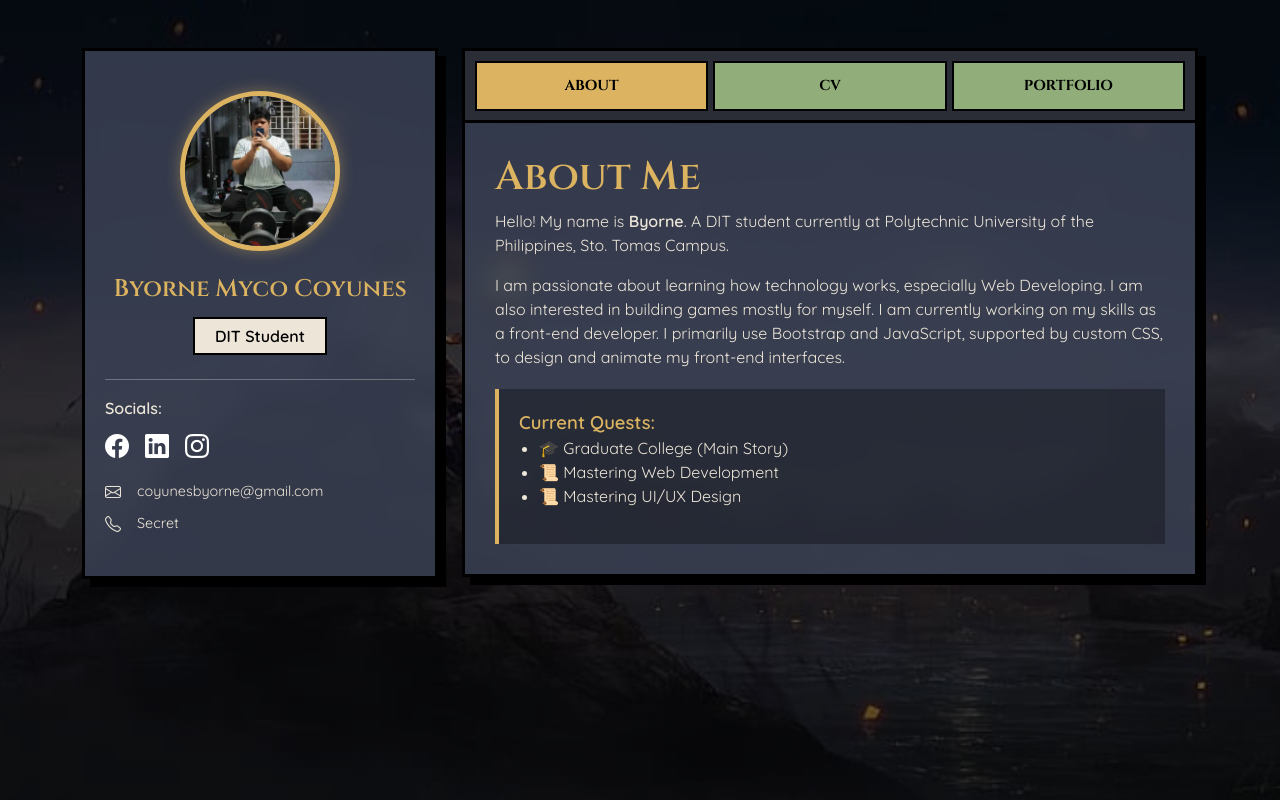
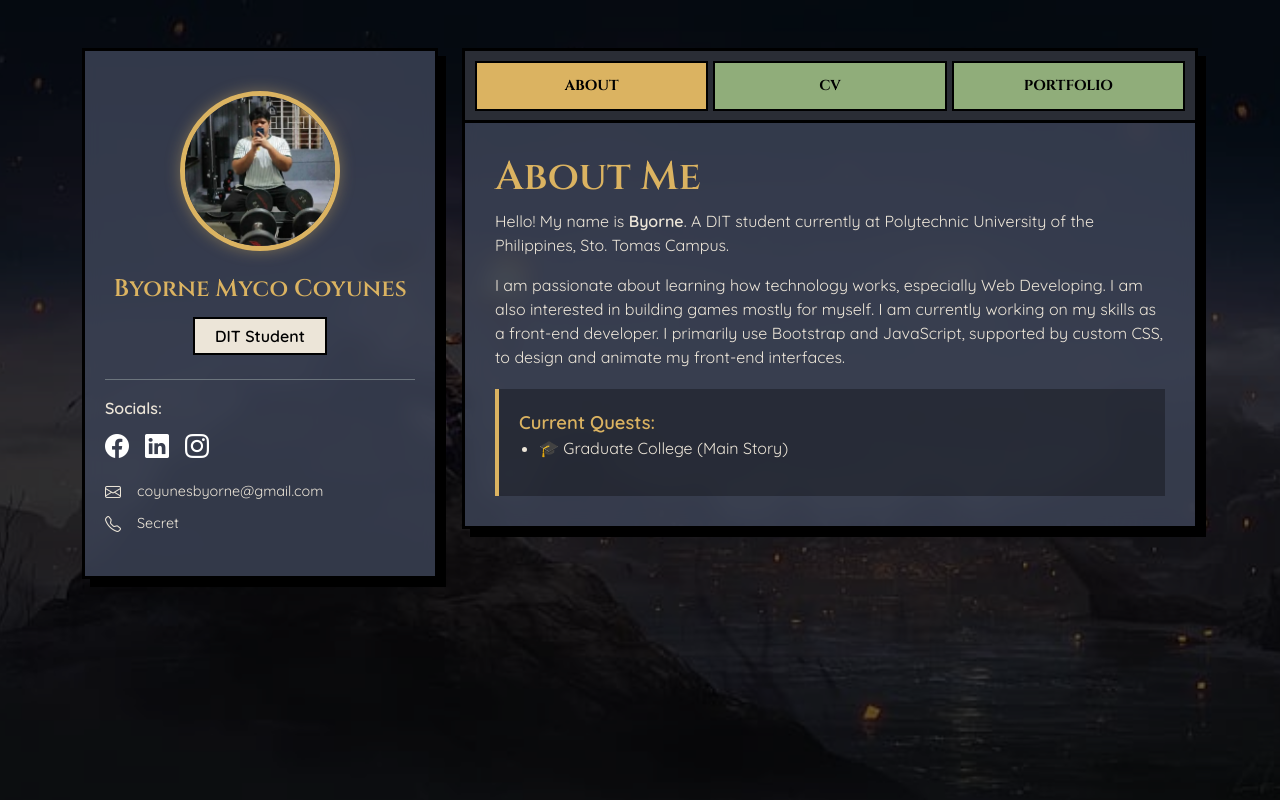
Before and after one commit to Byokuu/Byokuu.github.io, a plain HTML site: page index.html in a window 1280 px wide. Drawn offline with nearby package versions, Linux system fonts and the light colour scheme.

Commit message:
Profile Update

```diff
--- a/index.html
+++ b/index.html
@@ -88,8 +88,6 @@
                                     Quests:</strong><br>
                                 <ul>
                                     <li class="quest-item">🎓 Graduate College (Main Story)</li>
-                                    <li class="quest-item">📜 Mastering Web Development</li>
-                                    <li class="quest-item">📜 Mastering UI/UX Design</li>
                                 </ul>
                             </div>
                         </div>
```
